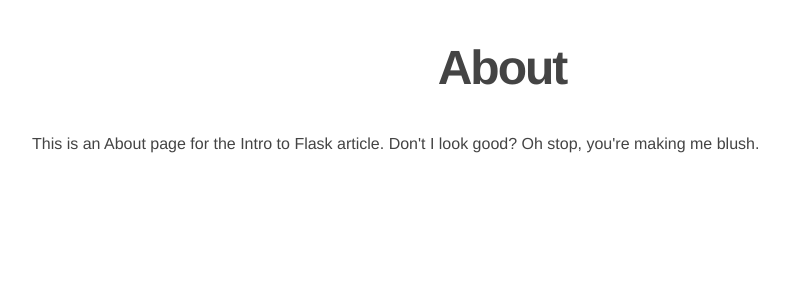
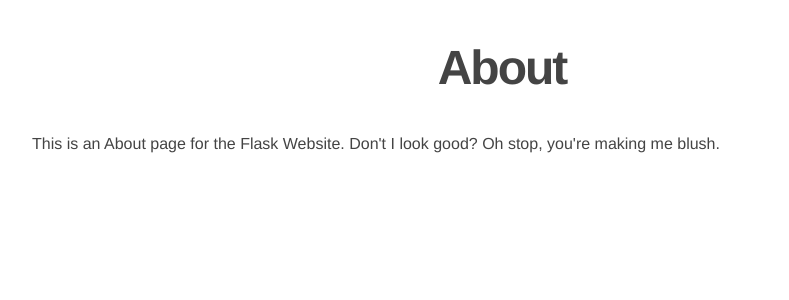
Before and after one commit to muirurikin/FlaskyWorld, a Flask app: page /about in a window 1280 px wide. Shown: the part 35-335 px from the top of the page, without its empty margins (138-927 px from the left). Run offline with Flask 2, Linux system fonts and the light colour scheme.

Commit message:
Update File

```diff
--- a/starter/app/templates/about.html
+++ b/starter/app/templates/about.html
@@ -2,5 +2,5 @@
 
 {% block content %}
   <h2>About</h2>
-  <p>This is an About page for the Intro to Flask article. Don't I look good? Oh stop, you're making me blush.</p>
+  <p>This is an About page for the Flask Website. Don't I look good? Oh stop, you're making me blush.</p>
 {% endblock %}
```
